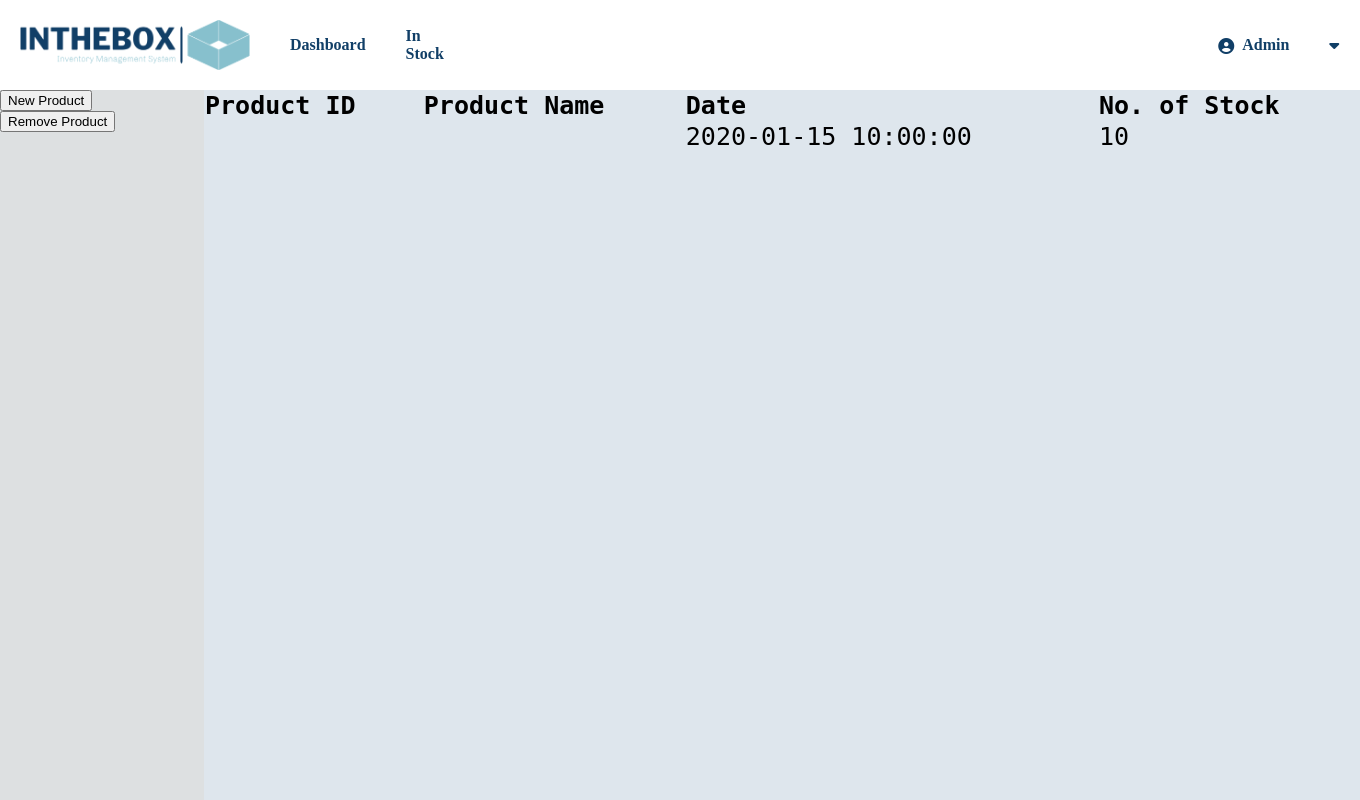
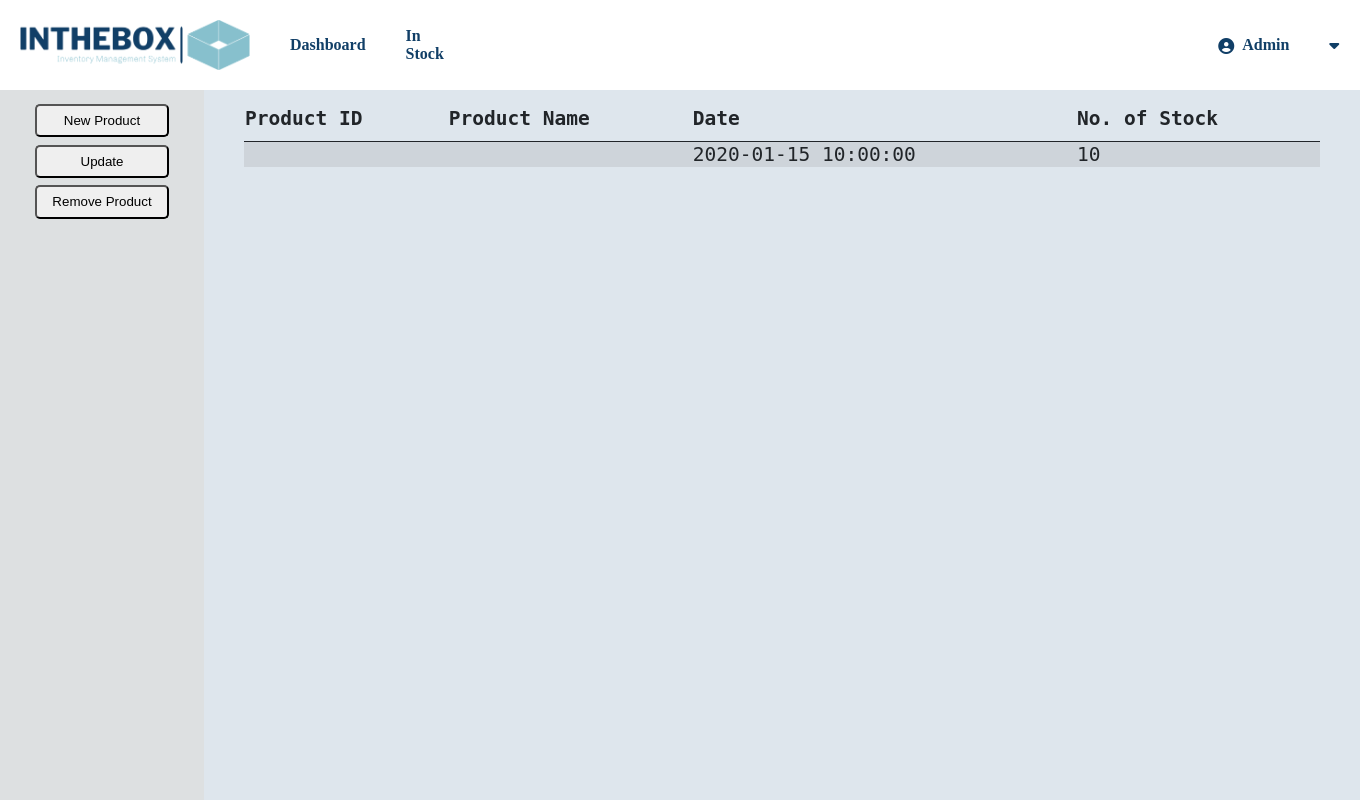
Before and after one commit to mamamakoko/Inventory-Management-System, a PHP site: page /dashboard.php in a window 1360 px wide. Run offline with PHP 8.4, Linux system fonts and the light colour scheme; tables that the repository leaves empty or names only in its code hold one stand-in row (values such as "Sample post"); data that the repository does not hold is empty.

Commit message:
Finalized the design of the data table.

```diff
--- a/dashboard.css
+++ b/dashboard.css
@@ -77,12 +77,52 @@ header {
     display: block;
 }
 
+/* --------- data-process ---------- */
+
 aside {
     background-color: #dde0e1;
+    padding: 5%;
+}
 
+aside div {
+    justify-items: center;
+    display: grid;
+    padding: 2%;
 }
+
+button {
+    height: 2.5em;
+    width: 10em;
+    border-radius: 5px;
+}
+
+/* ---------- data-display ---------- */
 
 main {
     background-color: #dee6ed;
+    padding: 1em 2.5em 2.5em 2.5em;
 
+    scroll-behavior: smooth;
+
+    overflow: auto;
 }
+
+/* width */
+::-webkit-scrollbar {
+    width: 10px;
+}
+
+/* Track */
+::-webkit-scrollbar-track {
+    background: #f1f1f1;
+}
+
+/* Handle */
+::-webkit-scrollbar-thumb {
+    background: #888;
+}
+
+/* Handle on hover */
+::-webkit-scrollbar-thumb:hover {
+    background: #555;
+}
--- a/dashboard.php
+++ b/dashboard.php
@@ -44,6 +44,11 @@
             </div>
             <div>
                 <?php
+                include_once './source/modify-product-modal.php';
+                ?>
+            </div>
+            <div>
+                <?php
                 include_once './source/remove-product-modal.php';
                 ?>
             </div>
--- a/process/deletion.php
+++ b/process/deletion.php
@@ -1,7 +1,4 @@
 <?php
-
-// Checks if the user has clicked the remove button.
-if (isset($_POST['remove-product'])) {
 
 // Then we include the databse connnecyion.
 include_once '../source/database.php';
@@ -33,4 +30,3 @@ if (isset($_POST['remove-product'])) {
         echo 'Opps! The product does not exist.';
     }
 }
-}
--- a/source/data-table-style.css
+++ b/source/data-table-style.css
@@ -1,8 +1,19 @@
 table {
     border-collapse: collapse;
     width: 100%;
-    color: black;
+    color: #212529;
     font-family: monospace;
-    font-size: 25px;
+    font-size: 1.5em;
     text-align: left;
+    ;
 }
+
+th {
+    color: #212529;
+    padding-bottom: 1%;
+    border-bottom: solid 1px #212529;
+}
+
+tr:nth-child(even) {
+    background-color: #ced4da;
+}
--- /dev/null
+++ b/source/modify-product-modal.php
@@ -0,0 +1,5 @@
+<?php
+include_once './source/database.php';
+?>
+
+<button id="new-product-btn" name="new-product">Update</button>
--- a/source/remove-product-modal.php
+++ b/source/remove-product-modal.php
@@ -2,7 +2,7 @@
 include_once './source/database.php';
 ?>
 
-<button id="remove-product-btn" name="remove-product">Remove Product</button>
+<button type="submit" id="remove-product-btn" name="remove-product">Remove Product</button>
 
 <!---------- new-product modal ---------->
 <div class="remove-modal" id="remove-product-modal">
```
Lines whose indentation alone changed are shown as unchanged.
